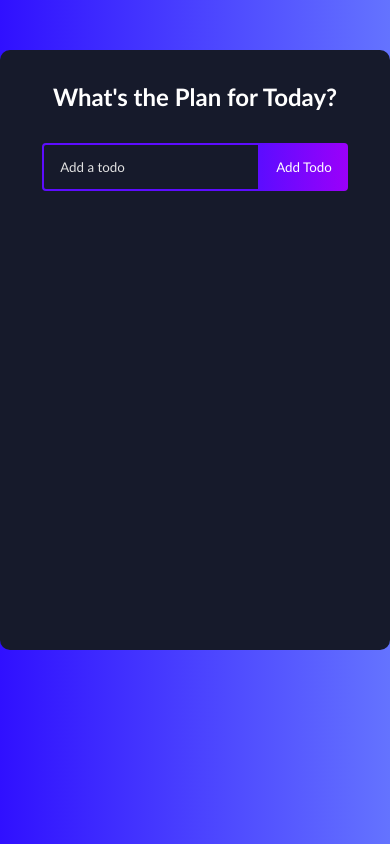
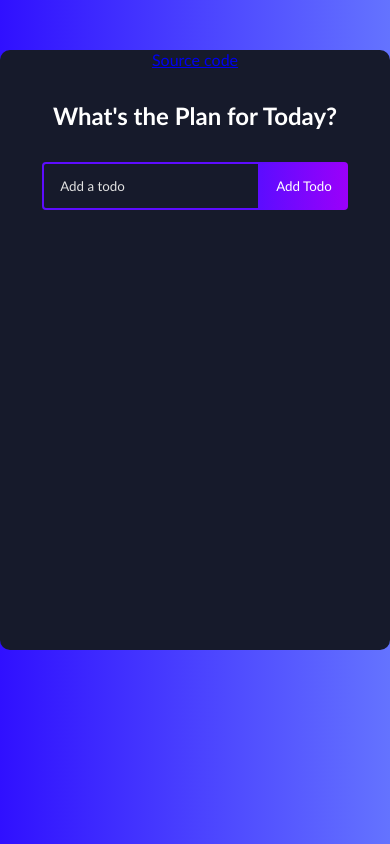
Before and after one commit to Gulxumor/my-react-project, a React (Create React App) app: page / in a window 390 px wide. Built offline with nearby package versions, Linux system fonts and the light colour scheme.

Commit message:
media added for max-width:800px phones

```diff
--- a/src/App.js
+++ b/src/App.js
@@ -4,6 +4,7 @@ import TodoList from './components/To do/TodoList'
 export default function App() {
     return (
         <div className='todo-app'>
+            <a href='https://github.com/Gulxumor/my-react-project/tree/for/src'>Source code</a>
             <TodoList />
         </div>
     )
```
